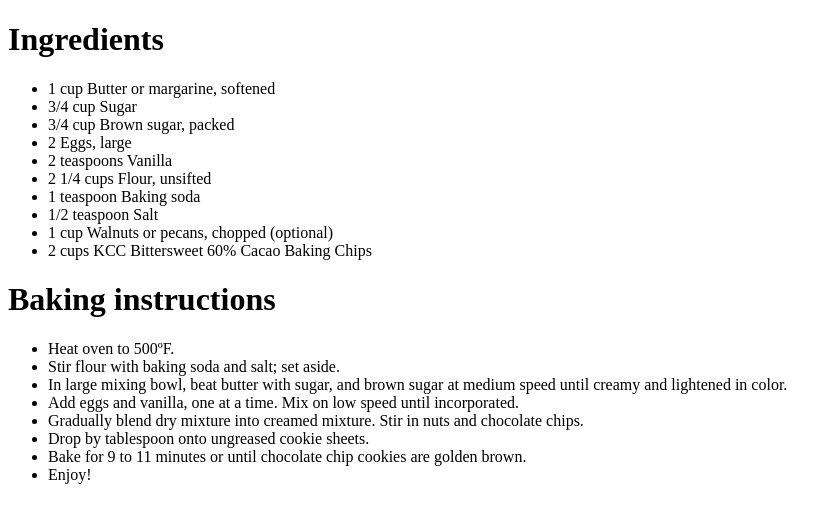
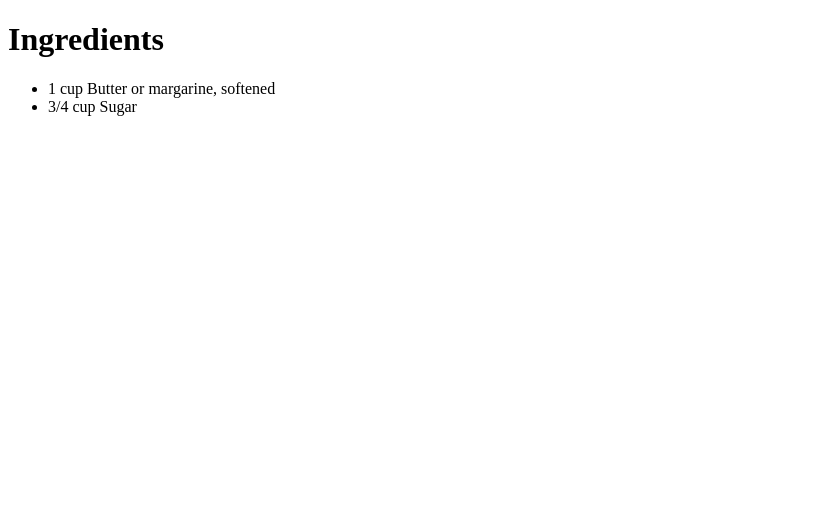
Before and after one commit to DeeCee08/BombooCookies, a plain HTML site: page secret recipe.htm in a window 1280 px wide. Shown: the whole page, without its empty margins (0-837 px from the left). Drawn offline with Linux system fonts and the light colour scheme.

```diff
--- a/secret recipe.htm
+++ b/secret recipe.htm
@@ -6,26 +6,6 @@
 <ul>
 <li>1 cup Butter or margarine, softened</li>
 <li>3/4 cup Sugar</li>
-<li>3/4 cup Brown sugar, packed</li>
-<li>2 Eggs, large</li>
-<li>2 teaspoons Vanilla</li>
-<li>2 1/4 cups Flour, unsifted</li>
-<li>1 teaspoon Baking soda</li>
-<li>1/2 teaspoon Salt</li>
-<li>1 cup Walnuts or pecans, chopped (optional)</li>
-<li>2 cups KCC Bittersweet 60% Cacao Baking Chips</li>
-</ul>
-<h1>Baking instructions</h1>
-<ul>
-<li>Heat oven to 500ºF.</li>
-<li>Stir flour with baking soda and salt; set aside.</li>
-<li>In large mixing bowl, beat butter with sugar, and brown sugar at medium speed until creamy and lightened in color.</li>
-<li>Add eggs and vanilla, one at a time. Mix on low speed until incorporated.</li>
-<li>Gradually blend dry mixture into creamed mixture. Stir in nuts and chocolate chips.</li>
-<li>Drop by tablespoon onto ungreased cookie sheets.</li>
-<li>Bake for 9 to 11 minutes or until chocolate chip cookies are golden brown.</li>
-<li>Enjoy!</li>
-</ul>
 
 </body>
 </html>
```
